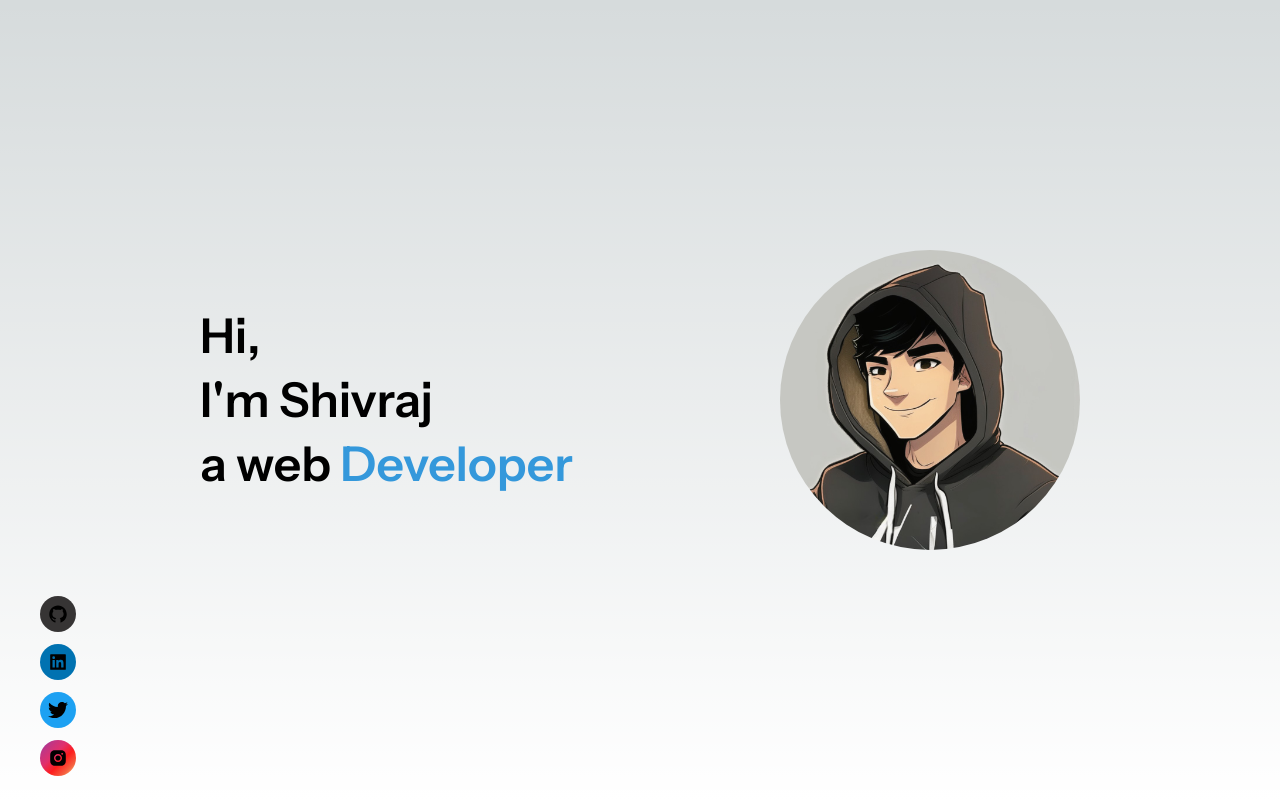
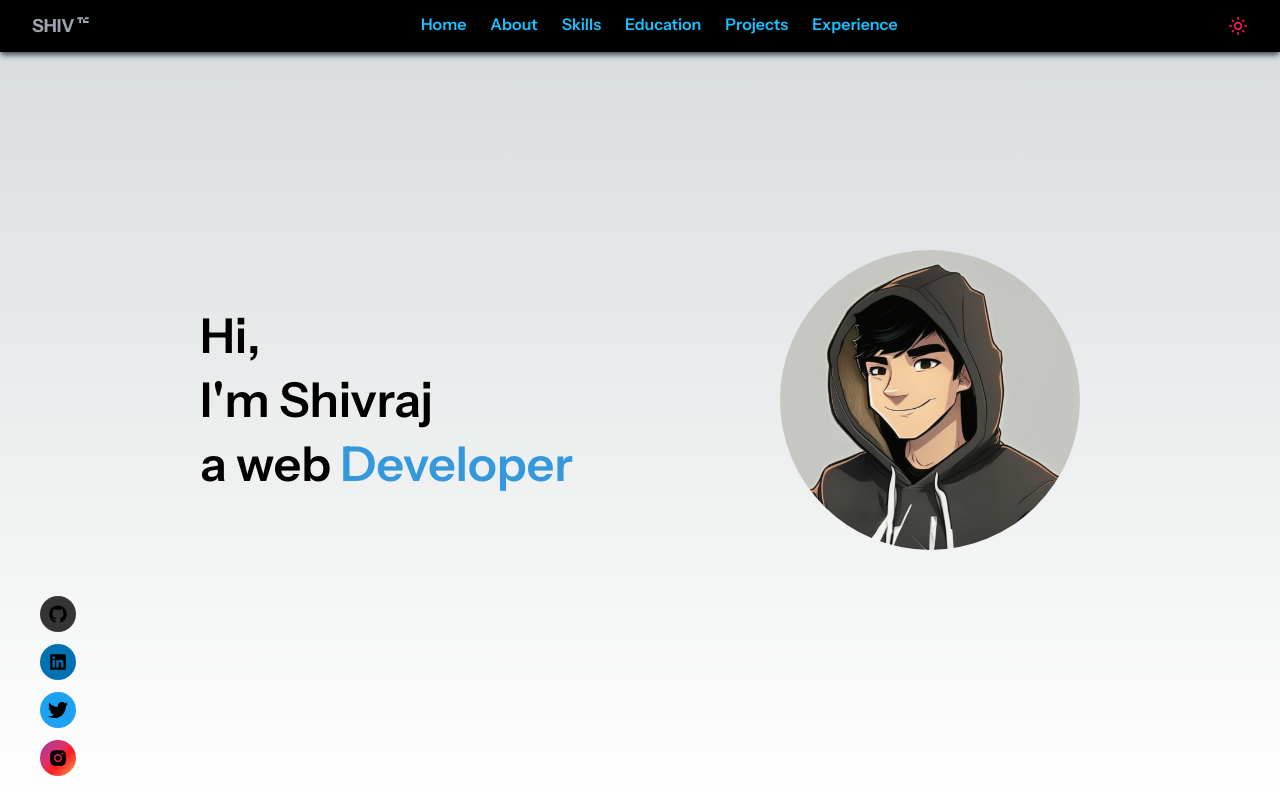
Before and after one commit to iamshiv007/portfolio-ui, a Next.js app: page / in a window 1280 px wide. Built offline with nearby package versions, Linux system fonts and the light colour scheme.

Commit message:
Navbar, scroller css and scroll behaviour

```diff
--- /dev/null
+++ b/src/app/components/layout/Navbar.jsx
@@ -0,0 +1,34 @@
+import React, { Fragment } from "react";
+import Link from "next/link";
+import { DiTechcrunch } from "react-icons/di";
+import { MdOutlineLightMode } from "react-icons/md";
+
+import { NavbarData } from "../../portfolioData/NavbarData";
+
+const Navbar = () => {
+  return (
+    <Fragment>
+      <div className='fixed top-0 flex gap-4 justify-between w-full p-3 shadow-gray-600 shadow-md z-10 bg-black px-8'>
+        <p className='flex text-gray-400'>
+          <span className='font-bold text-lg'>SHIV</span> <DiTechcrunch />
+        </p>
+        <div className='space-x-4'>
+          {NavbarData.map((navbar) => (
+            <Link
+              className='font-semibold p-1 text-[#17c1ff] border-b border-black active:border-[#17c1ff] hover:border-[#17c1ff] border-solid'
+              href={navbar.url}
+              key={navbar.name}
+            >
+              {navbar.name}
+            </Link>
+          ))}
+        </div>
+        <button className='text-xl'>
+          <MdOutlineLightMode color='#f71967' />
+        </button>
+      </div>
+    </Fragment>
+  );
+};
+
+export default Navbar;
--- a/src/app/components/SocialMedia.jsx
+++ b/src/app/components/others/SocialMedia.jsx
@@ -1,7 +1,7 @@
 import React, { Fragment } from "react";
 import Link from "next/link";
 
-import { SocialMediaData } from "../portfolioData/SocialMediaData";
+import { SocialMediaData } from "../../portfolioData/SocialMediaData";
 
 const SocialMedia = () => {
   return (
--- a/src/app/globals.css
+++ b/src/app/globals.css
@@ -25,3 +25,29 @@ body {
     )
     rgb(var(--background-start-rgb));
 }
+
+/* width */
+::-webkit-scrollbar {
+  width: 8px;
+}
+
+/* Track */
+::-webkit-scrollbar-track {
+  background: #0f0f0f;
+}
+
+/* Handle */
+::-webkit-scrollbar-thumb {
+  background: #959595;
+  border-radius: 5px;
+}
+
+/* Handle on hover */
+::-webkit-scrollbar-thumb:hover {
+  background: #717171;
+}
+
+*{
+  scroll-behavior: smooth !important;
+  -webkit-scroll-behavior: smooth !important; /* other browsers */
+}
--- a/src/app/page.tsx
+++ b/src/app/page.tsx
@@ -2,7 +2,8 @@ import React, { Fragment } from "react";
 import dynamic from "next/dynamic";
 
 const MyHome = dynamic(() => import("./pages/Home"));
-const SocialMedia = dynamic(() => import("./components/SocialMedia"));
+const SocialMedia = dynamic(() => import("./components/others/SocialMedia"));
+const Navbar = dynamic(() => import("./components/layout/Navbar"));
 
 export default function Home() {
   return (
@@ -11,6 +12,8 @@ export default function Home() {
       <MyHome />
       {/* SocialMedia */}
       <SocialMedia />
+      {/* Navbar */}
+      <Navbar/>
     </Fragment>
   );
 }
--- /dev/null
+++ b/src/app/portfolioData/NavbarData.jsx
@@ -0,0 +1,26 @@
+export const NavbarData = [
+  {
+    name: "Home",
+    url: "#home",
+  },
+  {
+    name: "About",
+    url: "#about",
+  },
+  {
+    name: "Skills",
+    url: "#skills",
+  },
+  {
+    name: "Education",
+    url: "#education",
+  },
+  {
+    name: "Projects",
+    url: "#projects",
+  },
+  {
+    name: "Experience",
+    url: "#experience",
+  },
+];
```
